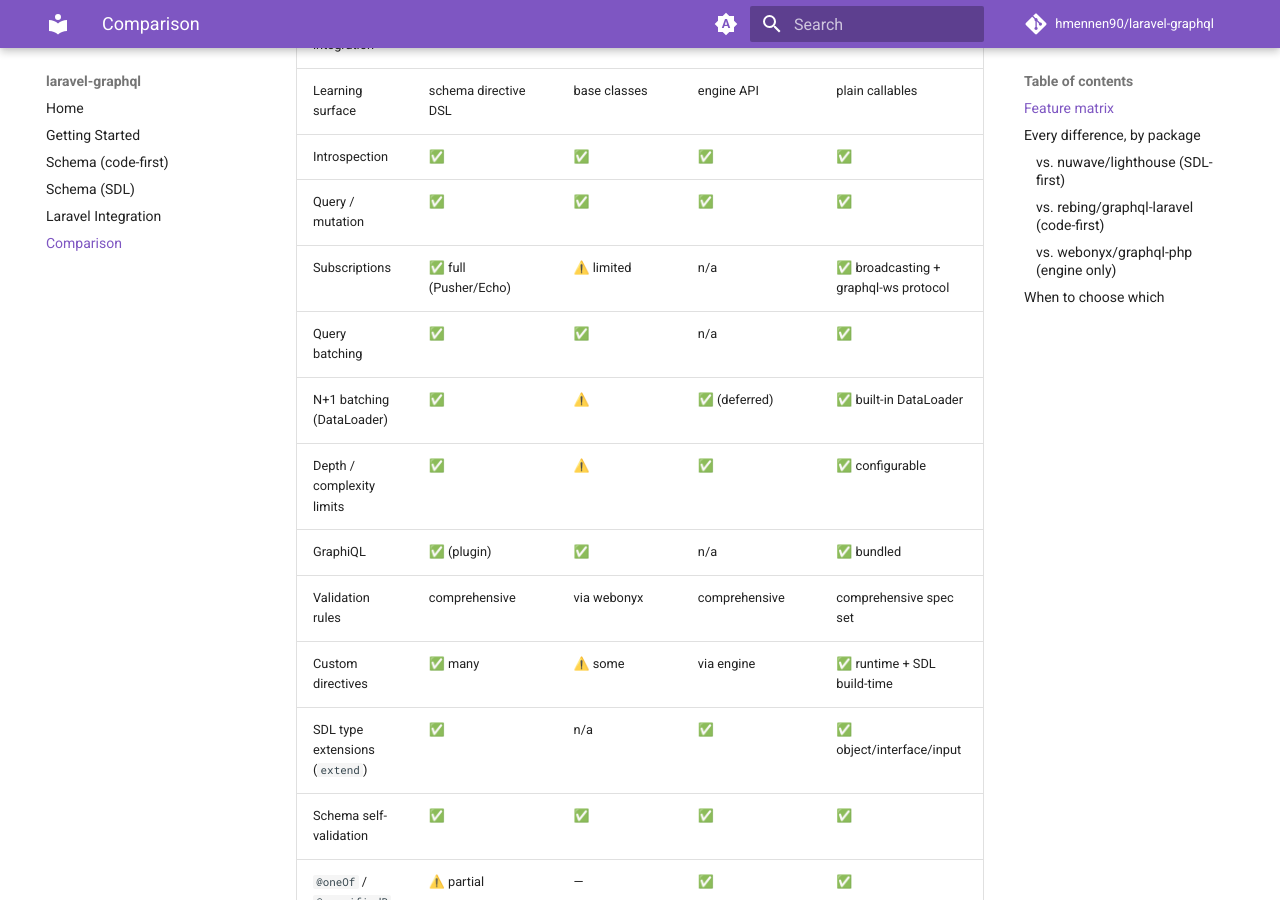
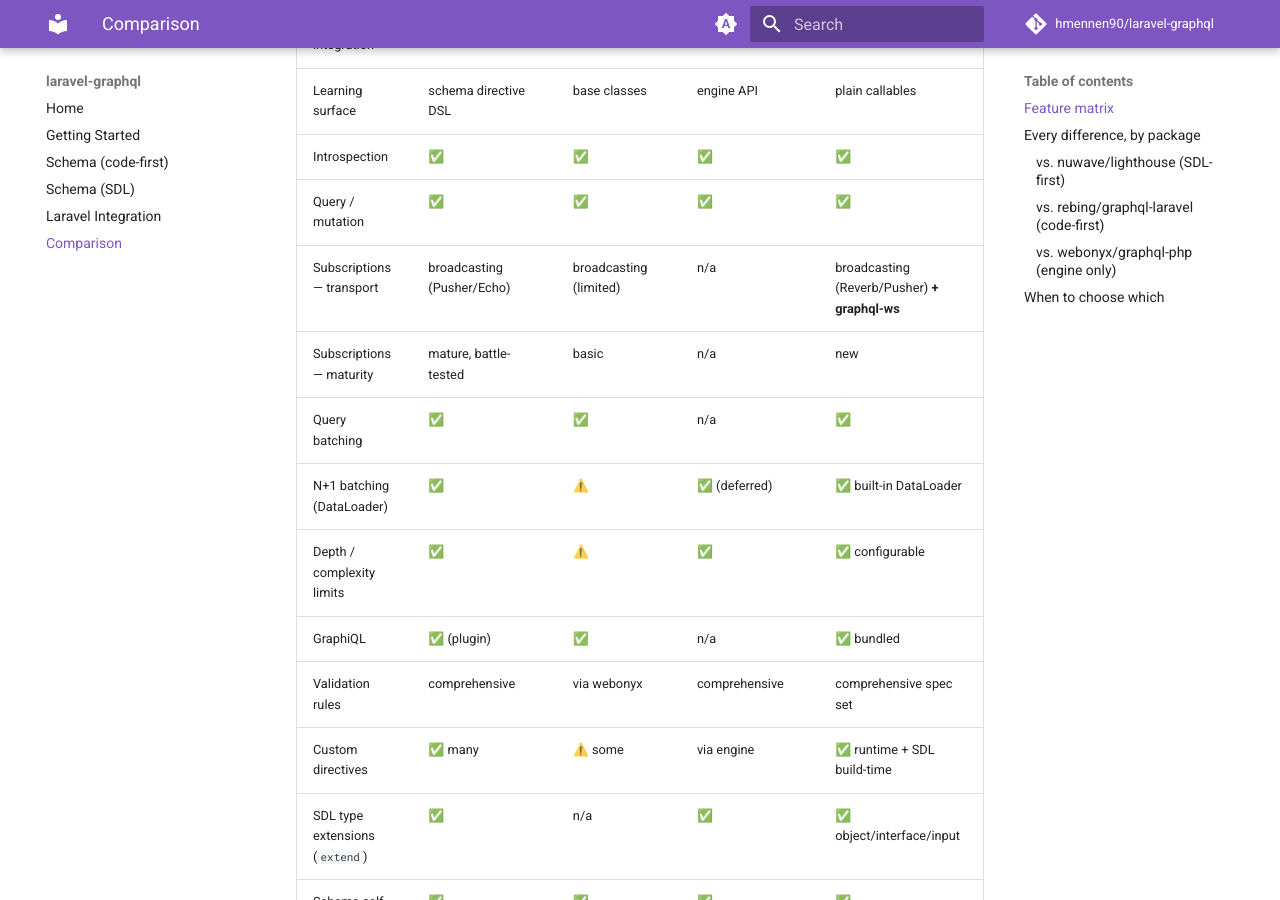
Before and after one commit to hmennen90/laravel-graphql, an MkDocs documentation site: the page built from docs/comparison.md, in a window 1280 px wide and 900 px high, scrolled down 861 px. Built offline with MkDocs 1.6.1 and Material for MkDocs 9.7.7, drawn with Linux system fonts in a browser that asks for light colours; comment, search, counter and statistics services are not loaded.

Commit message:
docs: clarify subscriptions comparison (transport vs maturity)
both stacks are broadcasting-based; distinguish transport (we add graphql-ws)
from maturity (Lighthouse battle-tested, this package new) instead of the
misleading 'full' vs 'broadcasting' labels.

Co-Authored-By: Claude Opus 4.8 (1M context) <noreply@anthropic.com>

```diff
--- a/docs/comparison.md
+++ b/docs/comparison.md
@@ -25,7 +25,8 @@ mature than long-standing projects.
 | Learning surface | schema directive DSL | base classes | engine API | plain callables |
 | Introspection | ✅ | ✅ | ✅ | ✅ |
 | Query / mutation | ✅ | ✅ | ✅ | ✅ |
-| Subscriptions | ✅ full (Pusher/Echo) | ⚠️ limited | n/a | ✅ broadcasting + graphql-ws protocol |
+| Subscriptions — transport | broadcasting (Pusher/Echo) | broadcasting (limited) | n/a | broadcasting (Reverb/Pusher) **+ graphql-ws** |
+| Subscriptions — maturity | mature, battle-tested | basic | n/a | new |
 | Query batching | ✅ | ✅ | n/a | ✅ |
 | N+1 batching (DataLoader) | ✅ | ⚠️ | ✅ (deferred) | ✅ built-in DataLoader |
 | Depth / complexity limits | ✅ | ⚠️ | ✅ | ✅ configurable |
```
